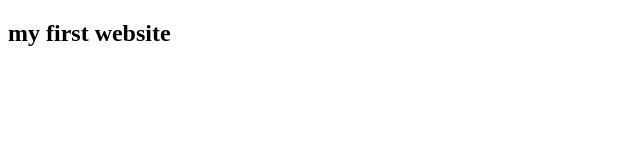
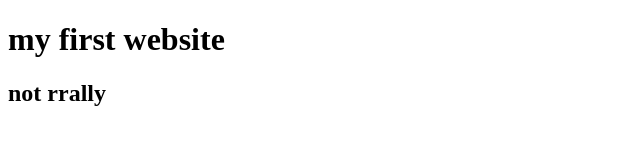
Before and after one commit to FARHANA3491/my_tutorial, a plain HTML site: page index.html in a window 1280 px wide. Shown: the whole page, without its empty margins (0-640 px from the left). Drawn offline with Linux system fonts and the light colour scheme.

Commit message:
added: sub heading

```diff
--- a/index.html
+++ b/index.html
@@ -7,6 +7,7 @@
     <title>Document</title>
 </head>
 <body>
-    <h2>my first website</h2>
+    <h1>my first website</h1>
+    <h2>not rrally</h2>
 </body>
 </html>
```
